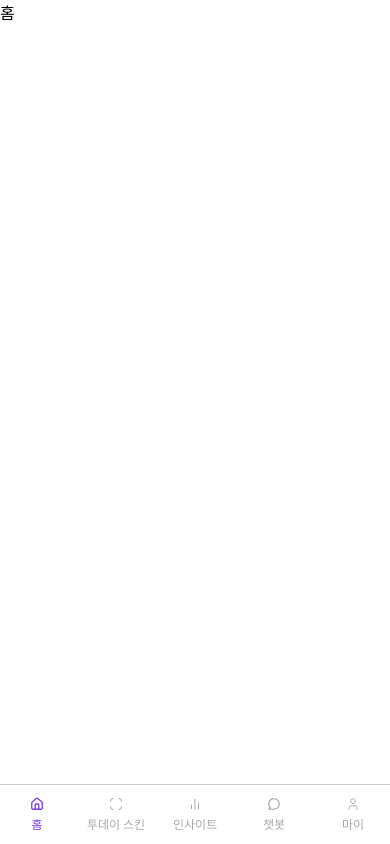
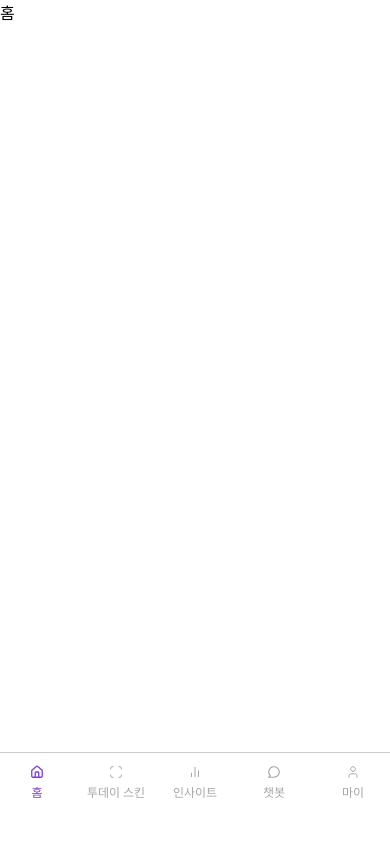
Before and after one commit to Luna-Skin/LunaSkin-FE, a React (Vite) app: page / in a window 390 px wide. Built offline with nearby package versions, Linux system fonts and the light colour scheme.

Commit message:
🐛 Fix: 전역 모바일 프레임 폭·높이 고정 및 BottomNav 정렬 수정

```diff
--- a/src/components/common/BottomNav.jsx
+++ b/src/components/common/BottomNav.jsx
@@ -19,13 +19,11 @@ const TABS = [
 ];
 
 const Nav = styled.nav`
-  position: fixed;
-  left: 0;
-  right: 0;
+  position: sticky;
   bottom: 0;
   z-index: 10;
+  width: 100%;
   height: 60px;
-  max-width: 402px;
   display: flex;
   justify-content: center;
   align-items: center;
--- a/src/layout/RootLayout.jsx
+++ b/src/layout/RootLayout.jsx
@@ -1,18 +1,33 @@
 import { Outlet, useLocation } from "react-router-dom";
+import styled from "styled-components";
 import BottomNav from "../components/common/BottomNav";
 
 const HIDE_BOTTOM_NAV_PATHS = ["/today-skin/camera", "/my/period", "/my/skin"];
+
+const AppFrame = styled.div`
+  max-width: 402px;
+  height: 812px;
+  overflow-y: auto;
+  margin: 0 auto;
+  display: flex;
+  flex-direction: column;
+  background: #ffffff;
+`;
+
+const Main = styled.main`
+  flex: 1;
+`;
 
 export default function RootLayout() {
   const { pathname } = useLocation();
   const hideBottomNav = HIDE_BOTTOM_NAV_PATHS.includes(pathname);
 
   return (
-    <>
-      <main>
+    <AppFrame>
+      <Main>
         <Outlet />
-      </main>
+      </Main>
       {!hideBottomNav && <BottomNav />}
-    </>
+    </AppFrame>
   );
 }
```
